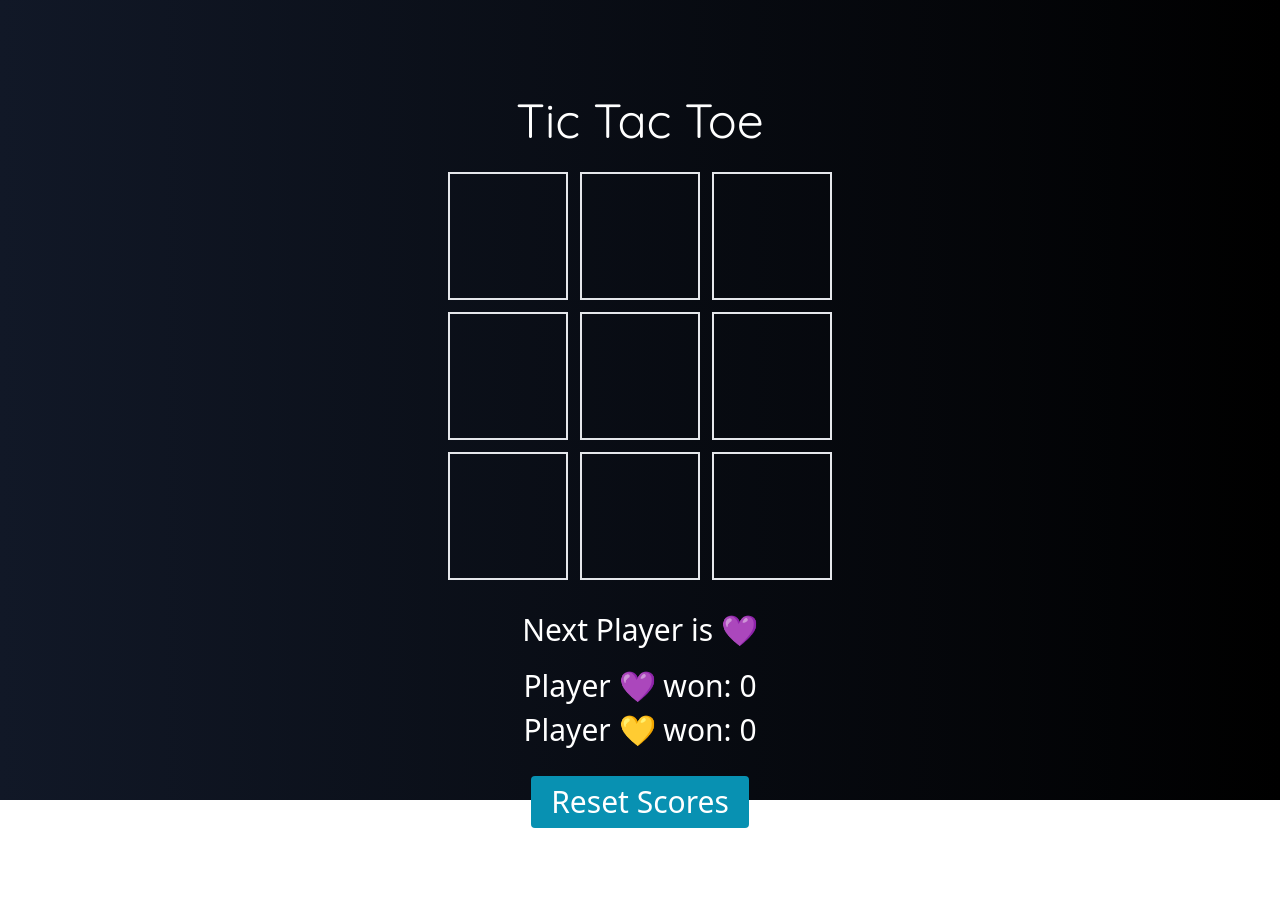
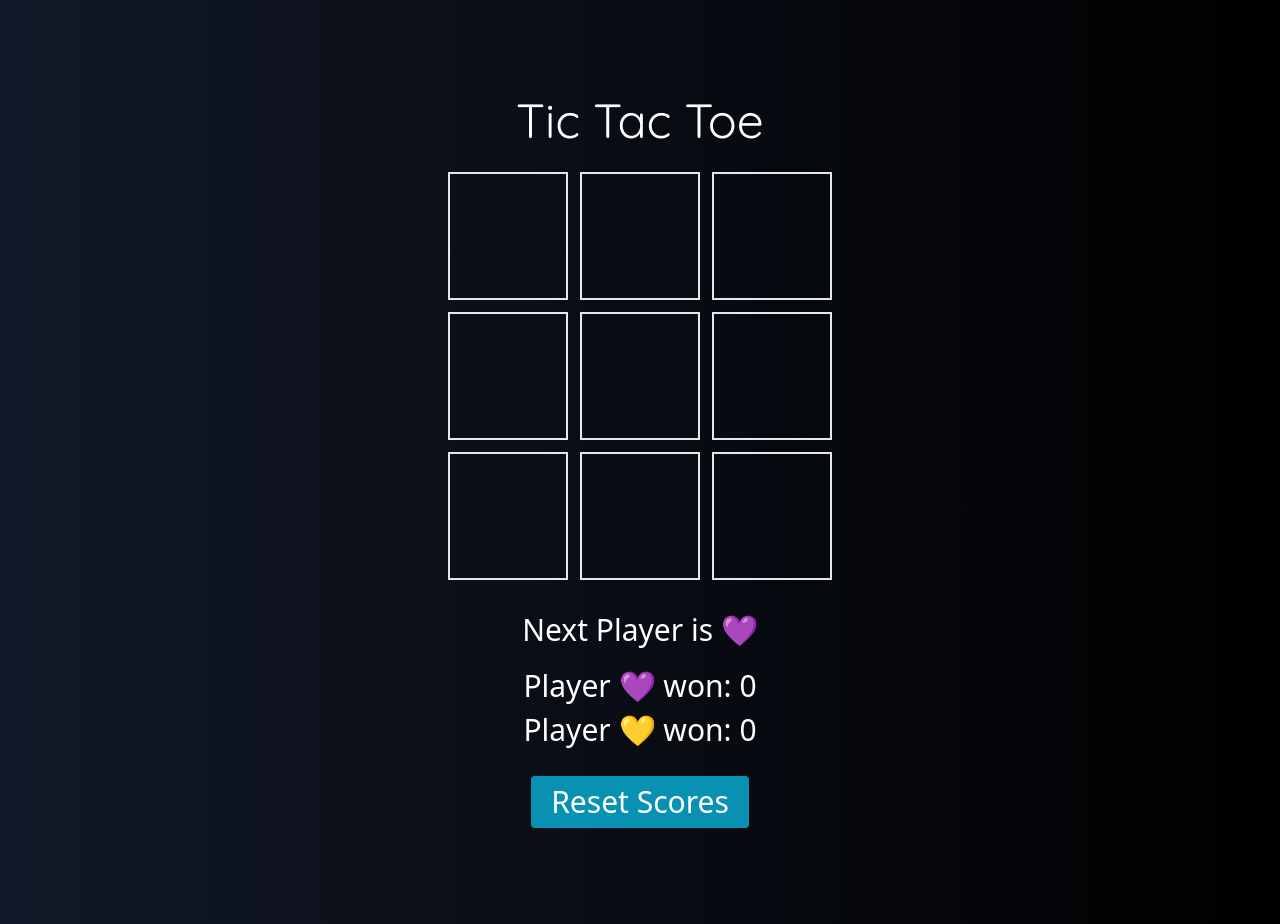
Before and after one commit to yukosuga/tic-tac-toe, a React (Vite) app: page / in a window 1280 px wide. Before the commit the page ends 828 px from the top, so only its background shows below. Built offline with nearby package versions, Linux system fonts and the light colour scheme.

Commit message:
Modified background color and h1 to flex

```diff
--- a/src/App.tsx
+++ b/src/App.tsx
@@ -126,7 +126,7 @@ function App() {
   };
 
   return (
-    <div className="h-full p-24 bg-gradient-to-r from-gray-900 to-black">
+    <div className="h-full p-24 bg-gradient-to-r from-gray-900 to-black flex flex-col justify-center items-center">
       <h1 className="text-center text-5xl mb-7 font-display text-white">
         Tic Tac Toe
       </h1>
--- a/src/index.css
+++ b/src/index.css
@@ -2,6 +2,10 @@
 @tailwind components;
 @tailwind utilities;
 
+body {
+  height: 100%;
+}
+
 #root {
-  height: 100vh;
+  height: 100%;
 }
```
